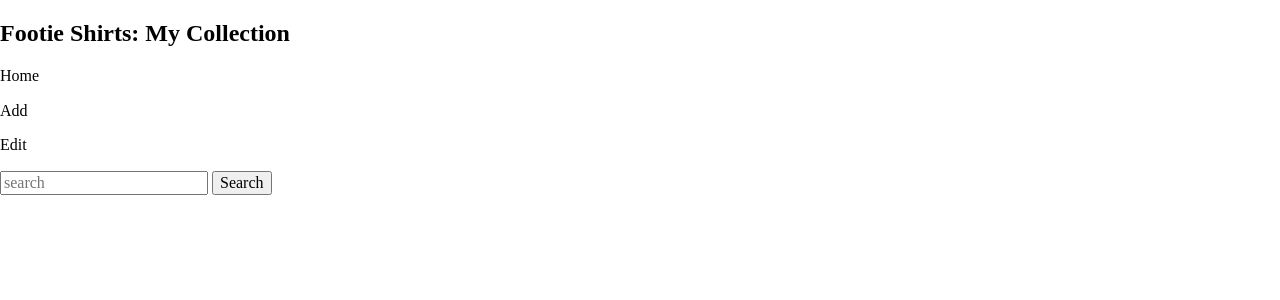
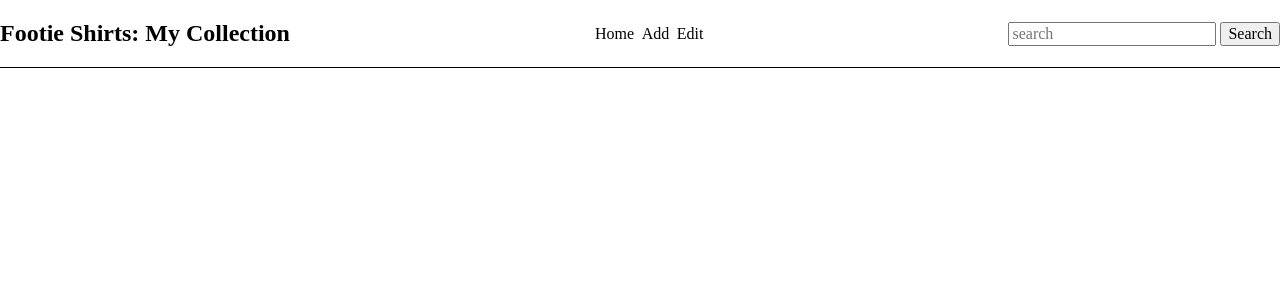
Before and after one commit to FrankieD96/collection-app, a PHP site: page / in a window 1280 px wide. Shown: the top 300 px of the page. Run offline with PHP 8.4, Linux system fonts and the light colour scheme; data that the repository does not hold is empty.

Commit message:
added css file

```diff
--- a/css/styles.css
+++ b/css/styles.css
@@ -3,3 +3,23 @@
 *::after {
   box-sizing: border-box;
 }
+
+
+
+.navbar {
+  display: flex;
+  border-bottom: solid 1px;
+  justify-content: space-between;
+  align-items: center;
+  margin: 0 auto;
+}
+
+.nav-links {
+  display: flex;
+  justify-content: space-around;
+  gap: 7.5px;
+}
+
+.item-container {
+
+}
```
